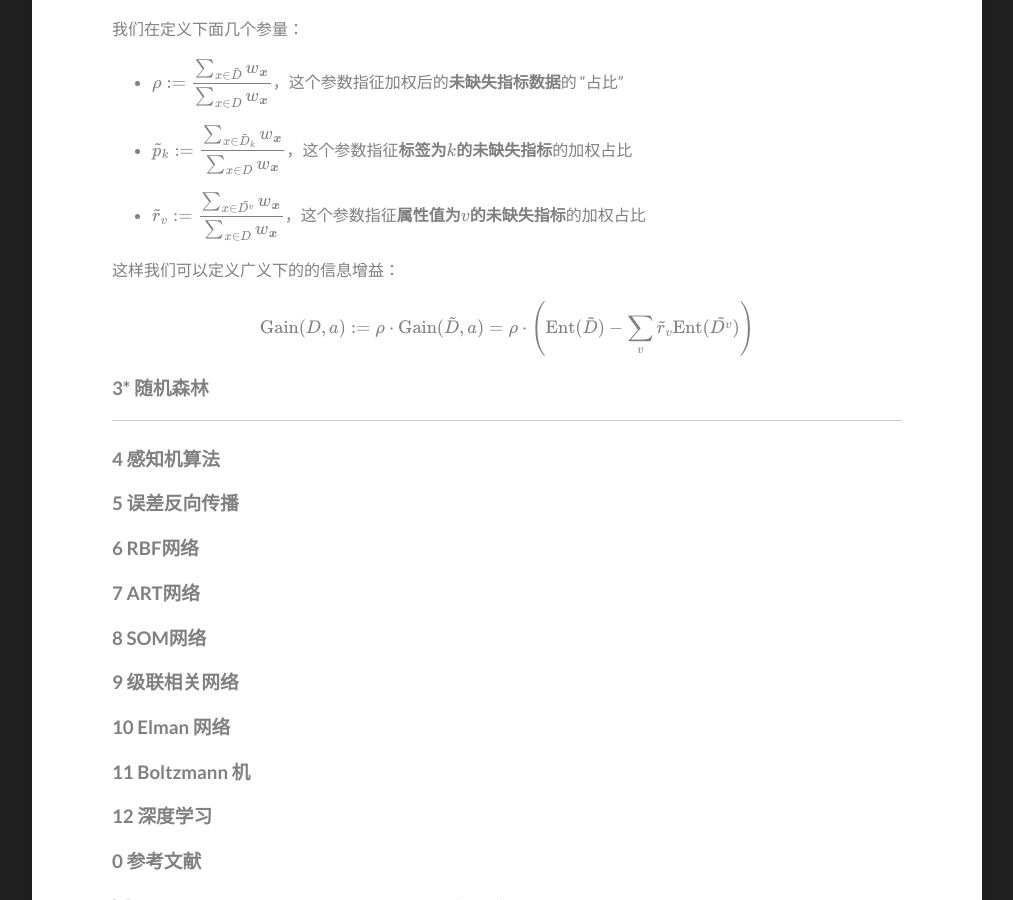
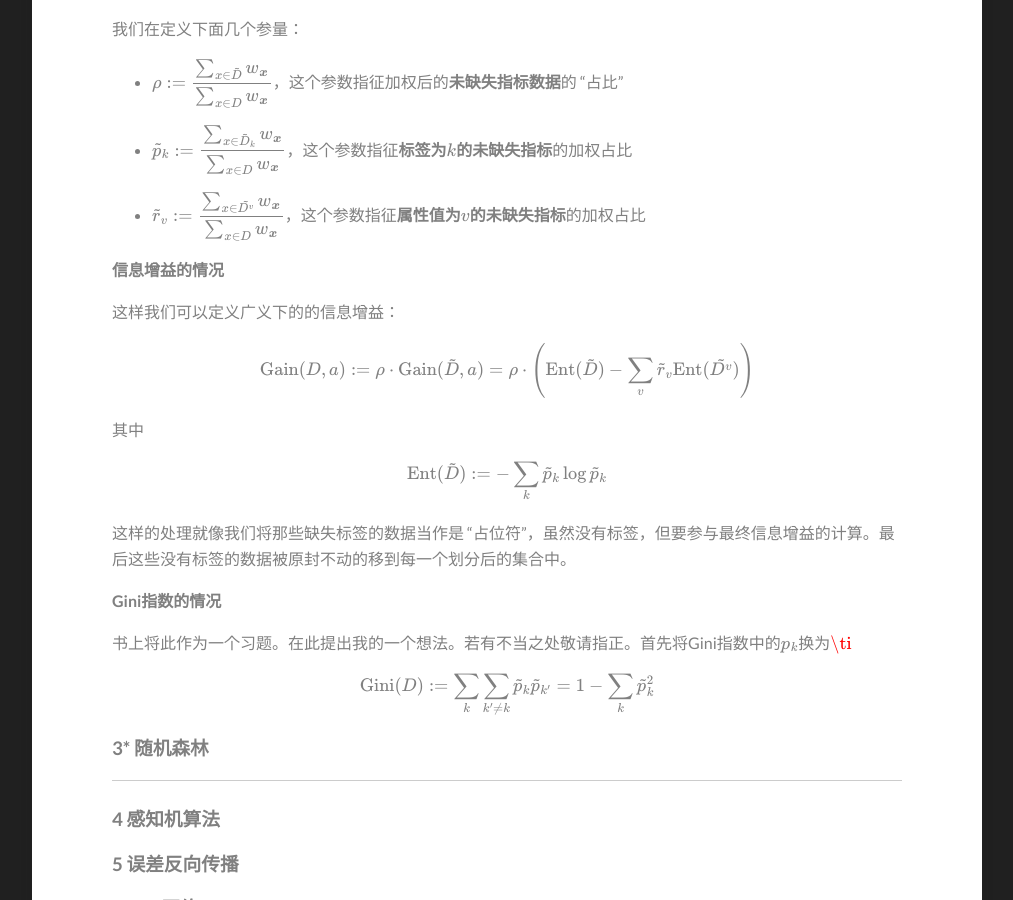
Before and after one commit to hrjtju/hrjtju.github.io, a Jekyll site: the page built from _posts/2022-08-24-DatawhaleML-3.md, in a window 1280 px wide and 900 px high, scrolled down 3637 px. Shown: the whole window, without its empty margins (133-1146 px from the left). Built offline with Jekyll 4.4.1, drawn with Linux system fonts in a browser that asks for light colours; formulas are drawn with MathJax 3.

Commit message:
Update 2022-08-24-DatawhaleML-3.md

```diff
--- a/_posts/2022-08-24-DatawhaleML-3.md
+++ b/_posts/2022-08-24-DatawhaleML-3.md
@@ -158,6 +158,10 @@ $$
 
 
 
+**信息增益的情况**
+
+
+
 这样我们可以定义广义下的的信息增益：
 
 
@@ -165,6 +169,28 @@ $$
 \mathrm{Gain}(D, a):= \rho \cdot \mathrm{Gain}(\tilde D, a) = \rho \cdot \left(
 \mathrm{Ent}(\tilde D) - \sum_v \tilde r_v \mathrm{Ent}(\tilde {D^v})
 \right)
+$$
+
+
+其中
+
+
+$$
+\mathrm{Ent}(\tilde D) := -\sum_k \tilde p_k\log \tilde p_k
+$$
+
+
+这样的处理就像我们将那些缺失标签的数据当作是 “占位符”，虽然没有标签，但要参与最终信息增益的计算。最后这些没有标签的数据被原封不动的移到每一个划分后的集合中。
+
+
+
+**Gini指数的情况**
+
+书上将此作为一个习题。在此提出我的一个想法。若有不当之处敬请指正。首先将Gini指数中的$$p_k$$换为$$\ti$$
+
+
+$$
+\mathrm{Gini}(D) := \sum_k\sum_{k' \ne k} \tilde p_k\tilde p_{k'} = 1-\sum_{k} \tilde p_k^2
 $$
 
 
```
